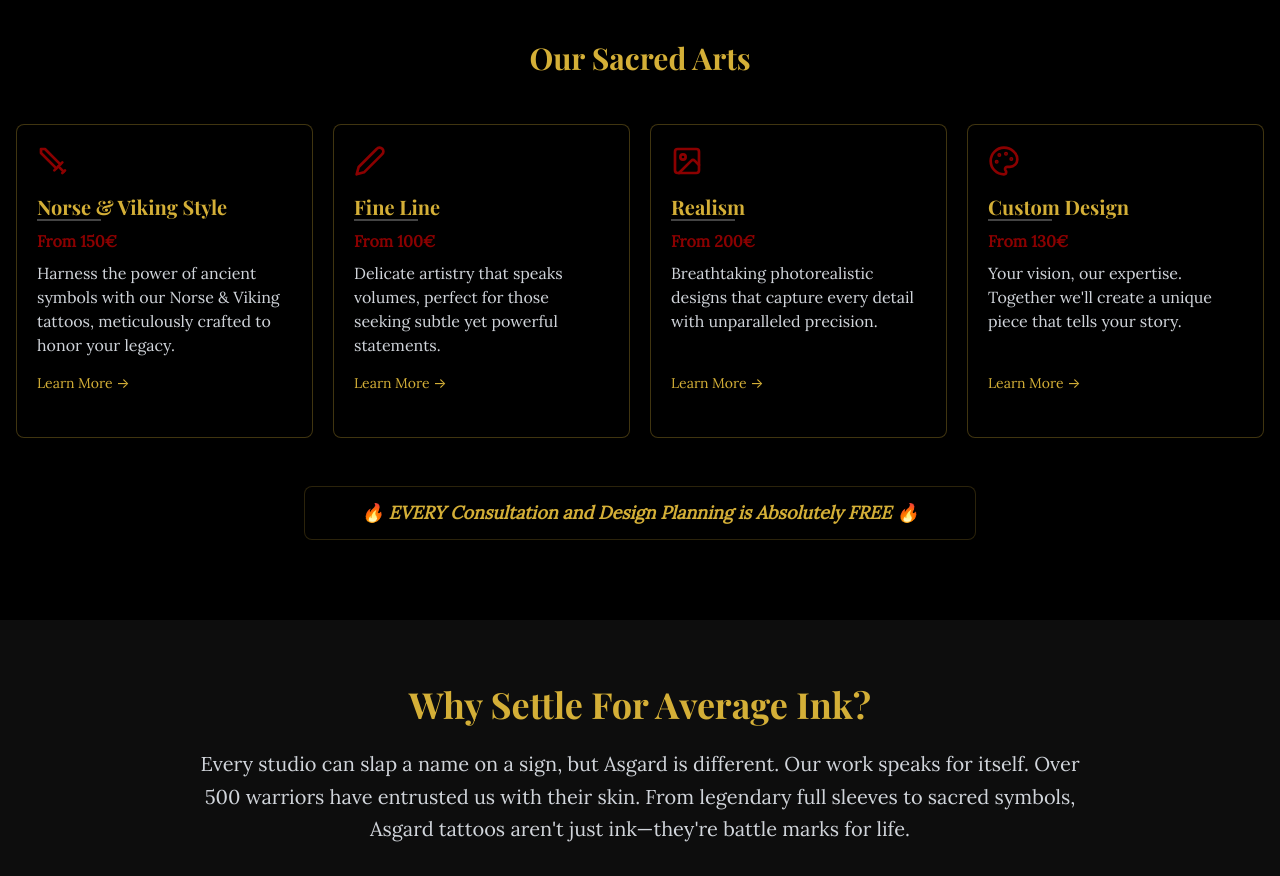
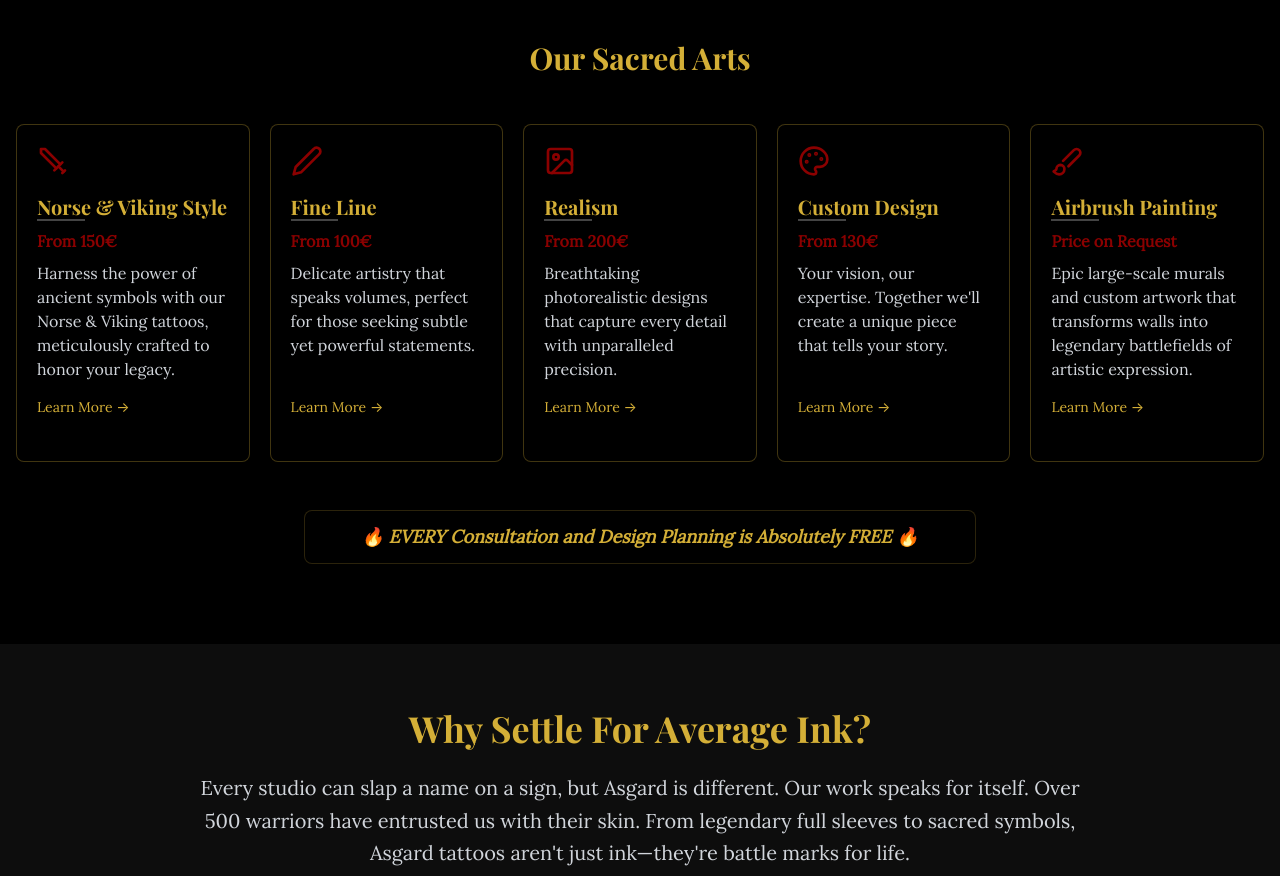
Before and after one commit to Makaveli18/Asgard-Live, a React (Vite) app: page / in a window 1280 px wide. Shown: the part 2480-3356 px from the top of the page. Built offline with nearby package versions, Linux system fonts and the light colour scheme; no server answers; a web font is replaced by a local one.

Commit message:
Add Airbrush Painting Service and Connect Portfolio Links

```diff
--- a/src/pages/Home.tsx
+++ b/src/pages/Home.tsx
@@ -15,7 +15,8 @@ import {
   Sword,
   Pen,
   Image as ImageIcon,
-  Palette
+  Palette,
+  Brush
 } from 'lucide-react';
 import vikingBackground from '/images/Viking-stone-blood-drawing.jpg';
 import Header from '../components/Header';
@@ -38,6 +39,10 @@ const CustomDesignIcon = () => (
   <Palette className="w-8 h-8 text-firebrick" />
 );
 
+const AirbrushIcon = () => (
+  <Brush className="w-8 h-8 text-firebrick" />
+);
+
 function ServiceCard({ icon, title, price, description, onClick }) {
   return (
     <div
@@ -48,7 +53,7 @@ function ServiceCard({ icon, title, price, description, onClick }) {
       <h3 className="text-xl font-bold mb-2 text-metallic-gold service-underline">{title}</h3>
       <p className="text-firebrick font-semibold mb-2">{price}</p>
       <p className="text-gray-300 mb-4 flex-grow">{description}</p>
-      <Link to="/booking" className="text-sm text-metallic-gold hover:text-firebrick transition-colors mt-auto">
+      <Link to="/portfolio" className="text-sm text-metallic-gold hover:text-firebrick transition-colors mt-auto">
         Learn More →
       </Link>
     </div>
@@ -192,7 +197,7 @@ function Home() {
         <div className="container mx-auto px-4">
           <h2 className="text-3xl font-bold text-center mb-12 text-metallic-gold">Our Sacred Arts</h2>
 
-          <div className="grid grid-cols-1 sm:grid-cols-2 lg:grid-cols-4 gap-5 justify-items-center mx-auto max-w-7xl">
+          <div className="grid grid-cols-1 sm:grid-cols-2 lg:grid-cols-3 xl:grid-cols-5 gap-5 justify-items-center mx-auto max-w-7xl">
             <ServiceCard
               icon={<Sword className="w-8 h-8 text-firebrick" />}
               title="Norse & Viking Style"
@@ -220,6 +225,13 @@ function Home() {
               price="From 130€"
               description="Your vision, our expertise. Together we'll create a unique piece that tells your story."
               onClick={() => setSelectedService('custom')}
+            />
+            <ServiceCard
+              icon={<AirbrushIcon />}
+              title="Airbrush Painting"
+              price="Price on Request"
+              description="Epic large-scale murals and custom artwork that transforms walls into legendary battlefields of artistic expression."
+              onClick={() => setSelectedService('airbrush')}
             />
           </div>
 
```
